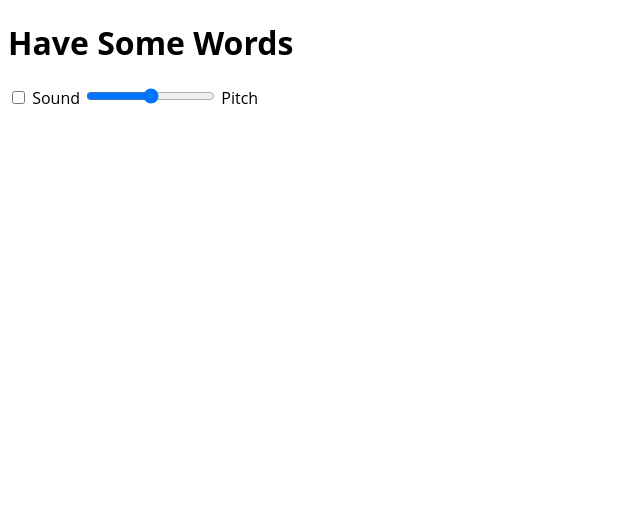
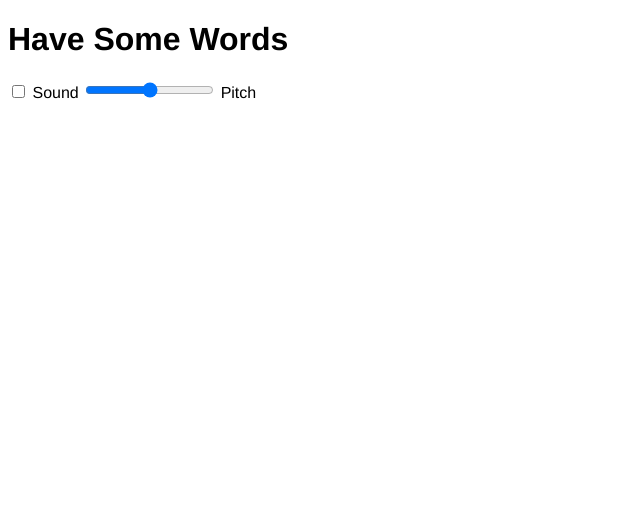
Before and after one commit to samiranne/wordblocks, a Flask app: page / in a window 1280 px wide. Shown: the top 528 px of the page, without its empty margins (0-640 px from the left). Run offline with Flask 2, Linux system fonts and the light colour scheme; data that the repository does not hold is empty.

Commit message:
Alter CSS to add border, spacing, font smoothing

```diff
--- a/static/css/main.css
+++ b/static/css/main.css
@@ -1,5 +1,7 @@
 body {
-    font-family: "Open Sans", Arial, sans-serif;
+	font-family: "Helvetica Neue", "Calibri Light", Roboto, sans-serif;
+	-webkit-font-smoothing: antialiased;
+	-moz-osx-font-smoothing: grayscale;
 }
 
 .sentence {
@@ -25,16 +27,9 @@ body {
 	font-size: 20px;
 	padding: 10px;
 	background-color: #c5f7e3;
+	border: 1px solid #a7f3d5;
 	margin-bottom: 10px;
+	margin-right: 5px;
 	cursor: pointer;
 	border-radius: 8px;
 }
-
-
-/*body {
-    color: #212121;
-    font-family: "Helvetica Neue", "Calibri Light", Roboto, sans-serif;
-    -webkit-font-smoothing: antialiased;
-    -moz-osx-font-smoothing: grayscale;
-    letter-spacing: 0.02em;
-}*/
```
